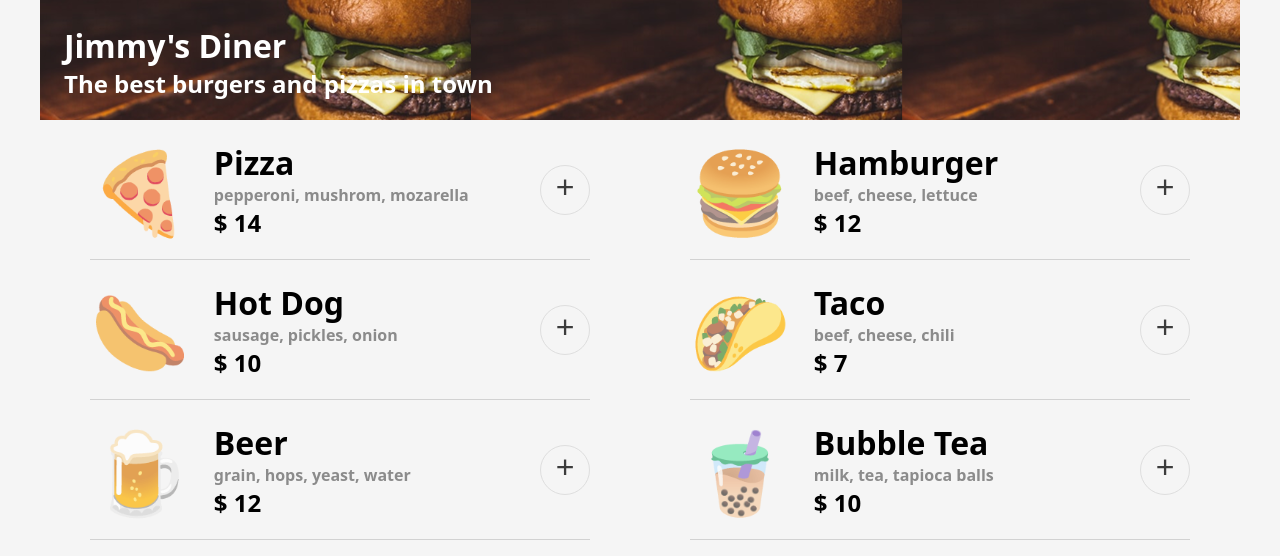
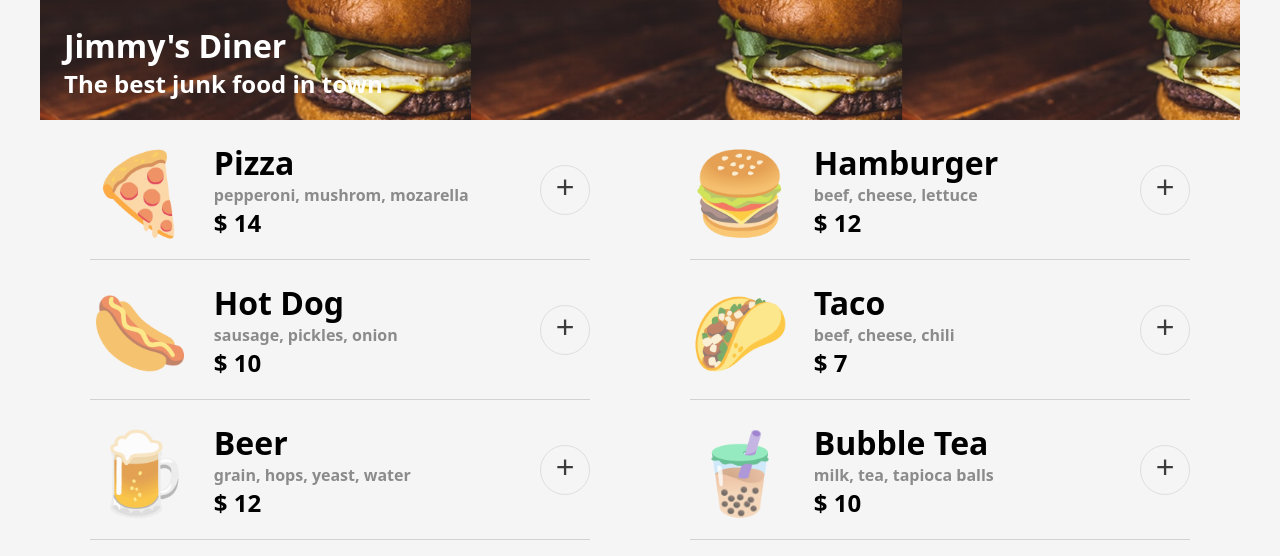
Before and after one commit to Pockyee/Scrim-Restaurant-Ordering-app, a website built with Vite: page index.html in a window 1280 px wide. Built offline with nearby package versions, Linux system fonts and the light colour scheme; a web font is replaced by a local one.

Commit message:
update header

```diff
--- a/index.html
+++ b/index.html
@@ -11,7 +11,7 @@
         <header>
             <div class="header-text">
                 <h1>Jimmy's Diner</h1>
-                <h2>The best burgers and pizzas in town</h2>
+                <h2>The best junk food in town</h2>
             </div>
 
         </header>
```
